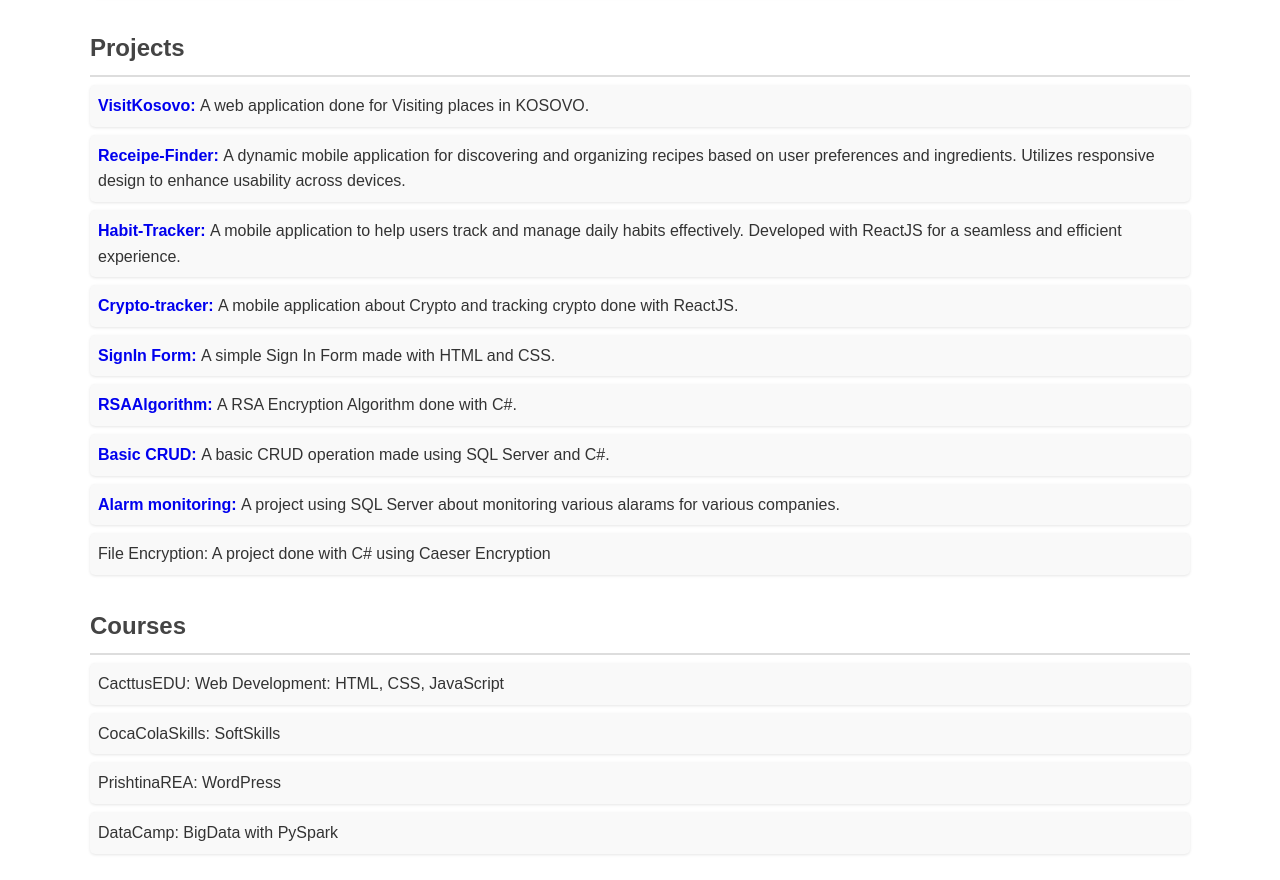
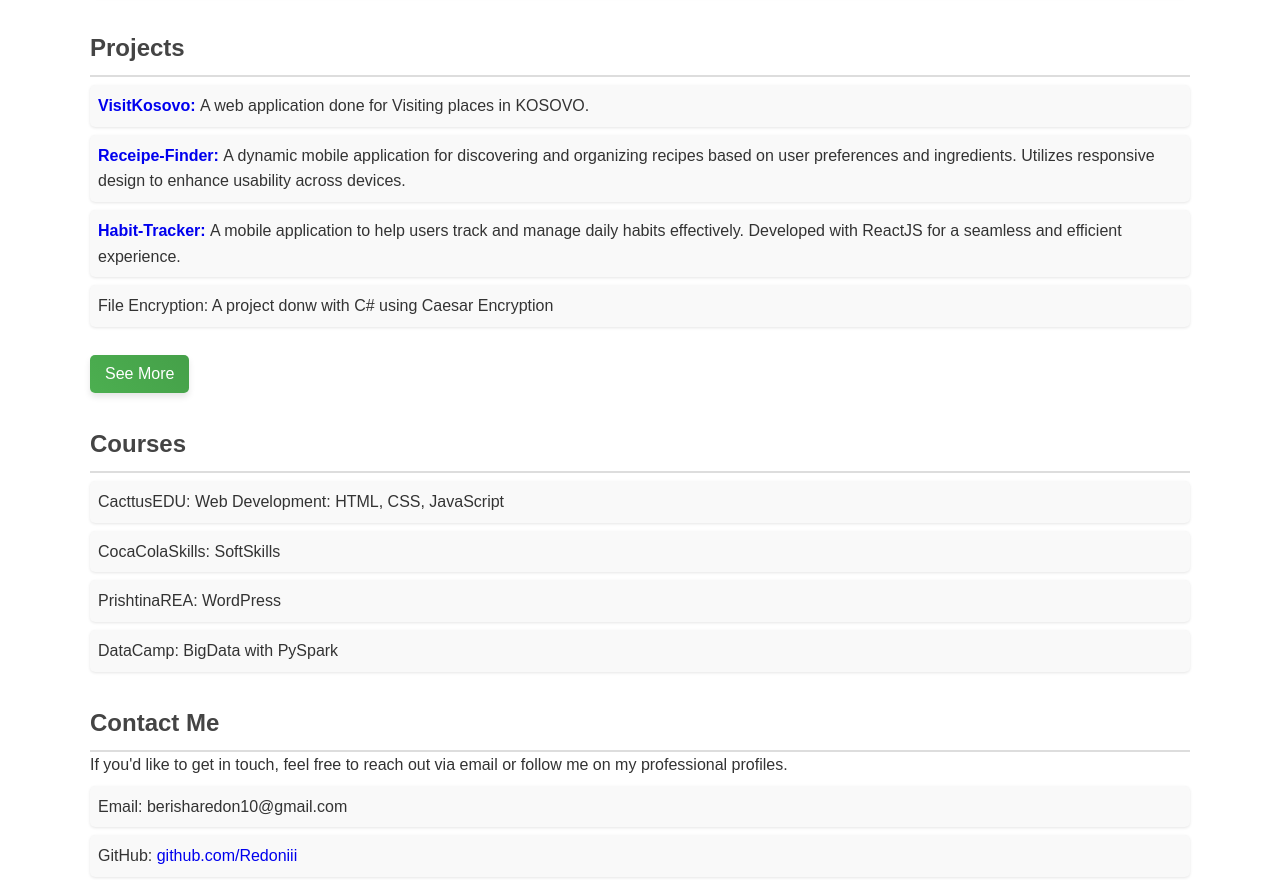
Before and after one commit to Redoniii/Portfolio1, a plain HTML site: page index.html in a window 1280 px wide. Shown: the part 1363-2243 px from the top of the page. Drawn offline with Linux system fonts and the light colour scheme.

Commit message:
ButtonAdd

```diff
--- a/index.html
+++ b/index.html
@@ -157,6 +157,28 @@
             background: #45a049;
         }
 
+        #see-more-btn {
+        background: linear-gradient(45deg, #4caf50, #45a049);
+        color: #fff;
+        border: none;
+        cursor: pointer;
+        padding: 10px 15px;
+        font-size: 16px;
+        border-radius: 5px;
+        box-shadow: 0 4px 6px rgba(0, 0, 0, 0.1);
+        transition: background 0.3s ease, transform 0.3s ease;
+        margin-top: 20px;
+    }
+
+    #see-more-btn:hover {
+        background: linear-gradient(45deg, #45a049, #4caf50);
+        transform: scale(1.05);
+    }
+
+    #see-more-btn:active {
+        transform: scale(0.95);
+    }
+
         /* Media Queries for Responsiveness */
         @media (max-width: 768px) {
             header h1 {
@@ -282,7 +304,7 @@
     </section>
     <section id="projects" class="projects">
         <h2>Projects</h2>
-        <ul>
+        <ul id="project-list">
             <li>
                 <strong><a href="https://redoniii.github.io/VisitKosovo/faqja1.html" target="_blank">VisitKosovo: </a></strong> A web application done for Visiting places in KOSOVO.
             </li>
@@ -292,25 +314,41 @@
             <li>
                 <strong><a href="https://github.com/Redoniii/habit-tracker" target="_blank">Habit-Tracker: </a></strong> A mobile application to help users track and manage daily habits effectively. Developed with ReactJS for a seamless and efficient experience.
             </li>
-            <li>
+            <li class="more-projects" style="display: none;">
                 <strong><a href="https://github.com/Redoniii/crypto-tracker" target="_blank">Crypto-tracker: </a></strong> A mobile application about Crypto and tracking crypto done with ReactJS.
             </li>
-            <li>
+            <li class="more-projects" style="display: none;">
                 <strong><a href="https://redoniii.github.io/SignForm" target="_blank">SignIn Form: </a></strong> A simple Sign In Form made with HTML and CSS.
             </li>
-            <li>
+            <li class="more-projects" style="display: none;">
                 <strong><a href="https://github.com/Redoniii/RSAAlgorithm">RSAAlgorithm: </a></strong> A RSA Encryption Algorithm done with C#.
             </li>
-            <li>
+            <li class="more-projects" style="display: none;">
                 <strong><a href="https://github.com/Redoniii/CRUD-Operation">Basic CRUD: </a></strong> A basic CRUD operation made using SQL Server and C#.
             </li>
-            <li>
-                <strong><a href="https://github.com/Redoniii/Alarm-Monitoring">Alarm monitoring: </a></strong> A project using SQL Server about monitoring various alarams for various companies.
+            <li class="more-projects" style="display: none;">
+                <strong><a href="https://github.com/Redoniii/Alarm-Monitoring">Alarm monitoring: </a></strong> A project using SQL Server about monitoring various alarms for various companies.
             </li>
-            <li>File Encryption: A project done with C# using Caeser Encryption</li>
+            <li>File Encryption: A project donw with C# using Caesar Encryption</li>
+        </ul>
+        <button id="see-more-btn" onclick="toggleProjects()">See More</button>
+    </section>
 
-        </ul>
-    </section>
+    <script>
+        function toggleProjects() {
+            var moreProjects = document.querySelectorAll('.more-projects');
+            var seeMoreBtn = document.getElementById('see-more-btn');
+            moreProjects.forEach(function(project) {
+                if (project.style.display === 'none') {
+                    project.style.display = 'list-item';
+                    seeMoreBtn.textContent = 'See Less';
+                } else {
+                    project.style.display = 'none';
+                    seeMoreBtn.textContent = 'See More';
+                }
+            });
+        }
+    </script>
     <section id="courses" class="courses">
         <h2>Courses</h2>
         <ul>
```
